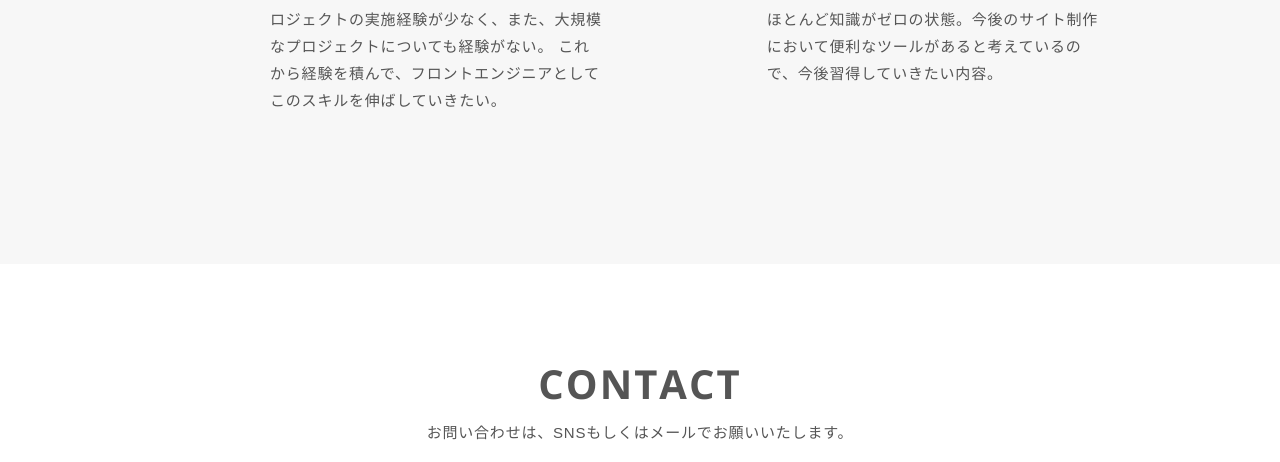
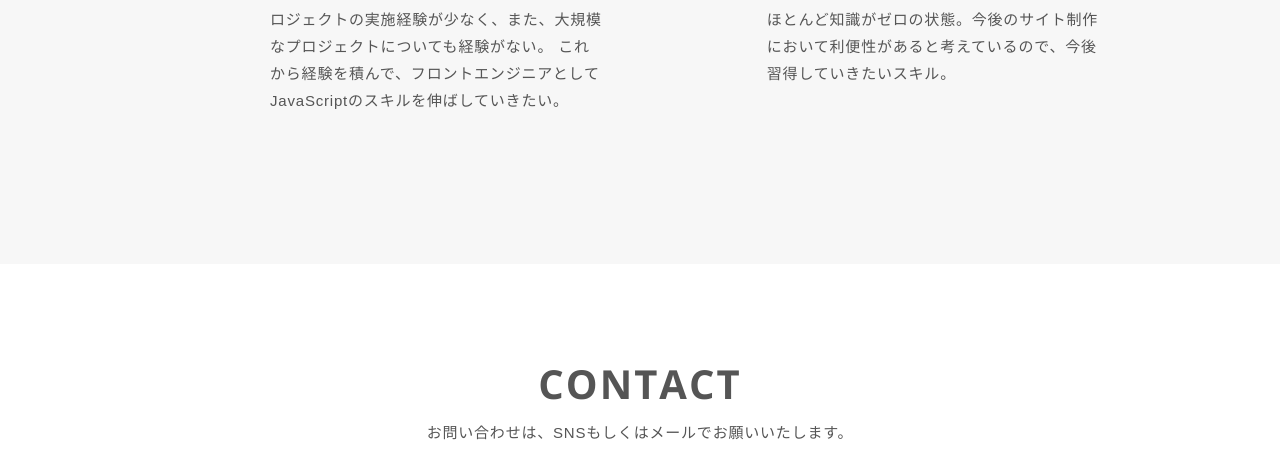
Before and after one commit to Cobatty/portfolio, a plain HTML site: page index.html in a window 1280 px wide. Shown: the part 3369-3831 px from the top of the page. Drawn offline with nearby package versions, Linux system fonts and the light colour scheme.

Commit message:
Add files via upload

```diff
--- a/index.html
+++ b/index.html
@@ -191,7 +191,7 @@
                 </div>
                 <div class="section-text">
                     基本文法については理解しているが、自作のプロジェクトの実施経験が少なく、また、大規模なプロジェクトについても経験がない。
-                    これから経験を積んで、フロントエンジニアとしてこのスキルを伸ばしていきたい。
+                    これから経験を積んで、フロントエンジニアとしてJavaScriptのスキルを伸ばしていきたい。
                 </div>
               </div>
             </div>
@@ -205,7 +205,7 @@
                   <div class="rate rate1"></div>
                 </div>
                 <div class="section-text">
-                    WEBサイトに組み込んだ経験はあるが、まだほとんど知識がゼロの状態。今後のサイト制作において便利なツールがあると考えているので、今後習得していきたい内容。
+                    WEBサイトに組み込んだ経験はあるが、まだほとんど知識がゼロの状態。今後のサイト制作において利便性があると考えているので、今後習得していきたいスキル。
                 </div>
               </div>
             </div>
```
